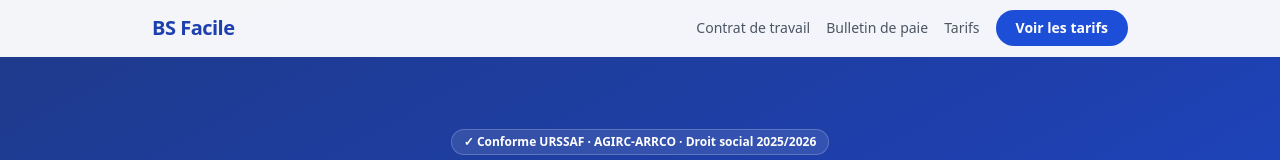
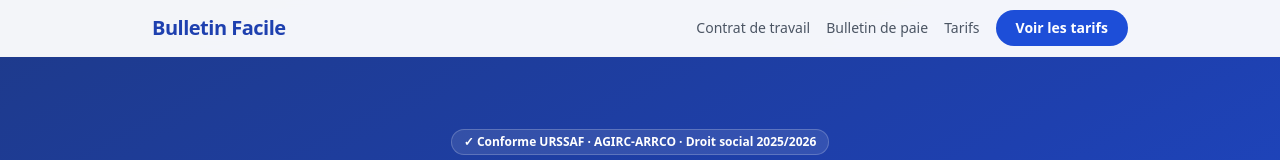
Before and after one commit to Camille06000/bsfacile.fr, a Next.js app: page / in a window 1280 px wide. Shown: the top 160 px of the page. Built offline with nearby package versions, Linux system fonts and the light colour scheme.

Commit message:
rebrand: BS Facile → Bulletin Facile + domaine bulletinfacile.fr partout

```diff
--- a/app/api/checkout/route.ts
+++ b/app/api/checkout/route.ts
@@ -4,7 +4,7 @@
 // Clés à définir dans .env.local :
 // SUMUP_API_KEY=your_sumup_api_key
 // SUMUP_MERCHANT_CODE=your_merchant_code
-// NEXT_PUBLIC_BASE_URL=https://bsfacile.fr
+// NEXT_PUBLIC_BASE_URL=https://bulletinfacile.fr
 
 const PRICE = 49.00; // € TTC
 
@@ -26,11 +26,11 @@
         'Content-Type': 'application/json',
       },
       body: JSON.stringify({
-        checkout_reference: `bsfacile-${Date.now()}`,
+        checkout_reference: `bulletinfacile-${Date.now()}`,
         amount: PRICE,
         currency: 'EUR',
         merchant_code: merchantCode,
-        description: 'BS Facile — Accès à vie',
+        description: 'Bulletin Facile — Accès à vie',
         return_url: `${baseUrl}/success`,
       }),
     });
--- a/app/contrat/page.tsx
+++ b/app/contrat/page.tsx
@@ -1,7 +1,7 @@
 import ContratForm from '@/components/ContratForm';
 
 export const metadata = {
-  title: 'Générateur de contrat de travail — BS Facile',
+  title: 'Générateur de contrat de travail — Bulletin Facile',
   description: 'Créez votre contrat de travail (CDI, CDD, apprentissage, stage) en quelques minutes.',
 };
 
--- a/app/layout.tsx
+++ b/app/layout.tsx
@@ -1,24 +1,24 @@
 import type { Metadata } from 'next';
 import './globals.css';
 
-const BASE = 'https://bsfacile.fr';
+const BASE = 'https://bulletinfacile.fr';
 
 export const metadata: Metadata = {
   metadataBase: new URL(BASE),
   title: {
-    default: 'BS Facile — Générateur de Bulletin de Salaire France 2025/2026',
-    template: '%s | BS Facile',
+    default: 'Bulletin Facile — Générateur de Bulletin de Salaire France 2025/2026',
+    template: '%s | Bulletin Facile',
   },
-  description: 'Générez vos bulletins de salaire français en 30 secondes. Cotisations URSSAF, AGIRC-ARRCO, CSG/CRDS calculées automatiquement. Conforme droit social 2025/2026. Accès à vie 49€.',
+  description: 'Générez vos bulletins de salaire français en 30 secondes. Cotisations URSSAF, AGIRC-ARRCO, CSG/CRDS calculées automatiquement. Conforme droit social 2025/2026. Dès 8,90€.',
   keywords: [
     'bulletin de salaire', 'fiche de paie', 'générateur bulletin de salaire',
     'cotisations sociales', 'URSSAF 2025', 'AGIRC-ARRCO', 'CSG CRDS',
     'réduction Fillon', 'salaire brut net', 'calcul cotisations patronales',
     'logiciel paie gratuit', 'bulletin de salaire en ligne',
   ],
-  authors: [{ name: 'BS Facile', url: BASE }],
-  creator: 'BS Facile',
-  publisher: 'BS Facile',
+  authors: [{ name: 'Bulletin Facile', url: BASE }],
+  creator: 'Bulletin Facile',
+  publisher: 'Bulletin Facile',
   robots: {
     index: true,
     follow: true,
@@ -28,14 +28,14 @@
     type: 'website',
     locale: 'fr_FR',
     url: BASE,
-    siteName: 'BS Facile',
-    title: 'BS Facile — Générateur de Bulletin de Salaire France 2025/2026',
-    description: 'Générez vos bulletins de salaire français en 30 secondes. URSSAF, AGIRC-ARRCO, CSG/CRDS. Conforme 2025/2026. Accès à vie 49€.',
-    images: [{ url: '/og-image.png', width: 1200, height: 630, alt: 'BS Facile — Générateur de bulletin de salaire' }],
+    siteName: 'Bulletin Facile',
+    title: 'Bulletin Facile — Générateur de Bulletin de Salaire France 2025/2026',
+    description: 'Générez vos bulletins de salaire français en 30 secondes. URSSAF, AGIRC-ARRCO, CSG/CRDS. Conforme 2025/2026. Dès 8,90€.',
+    images: [{ url: '/og-image.png', width: 1200, height: 630, alt: 'Bulletin Facile — Générateur de bulletin de salaire' }],
   },
   twitter: {
     card: 'summary_large_image',
-    title: 'BS Facile — Bulletin de Salaire France en 30 secondes',
+    title: 'Bulletin Facile — Bulletin de Salaire France en 30 secondes',
     description: 'Cotisations URSSAF, AGIRC-ARRCO, CSG/CRDS calculées automatiquement. Conforme 2025/2026.',
     images: ['/og-image.png'],
   },
@@ -55,7 +55,7 @@
             __html: JSON.stringify({
               '@context': 'https://schema.org',
               '@type': 'SoftwareApplication',
-              name: 'BS Facile',
+              name: 'Bulletin Facile',
               url: BASE,
               description: 'Générateur de bulletin de salaire français conforme au droit social 2025/2026. Calcul automatique des cotisations URSSAF, AGIRC-ARRCO, CSG/CRDS et réduction Fillon.',
               applicationCategory: 'BusinessApplication',
@@ -104,7 +104,7 @@
                 },
                 {
                   '@type': 'Question',
-                  name: 'BS Facile fonctionne-t-il pour les cadres et les non-cadres ?',
+                  name: 'Bulletin Facile fonctionne-t-il pour les cadres et les non-cadres ?',
                   acceptedAnswer: {
                     '@type': 'Answer',
                     text: 'Oui. Cadres : APEC, tranches AGIRC-ARRCO T2, CEG T2. Non-cadres : taux standards. Effectif < 50 ou ≥ 50 salariés également pris en compte.',
@@ -115,7 +115,7 @@
                   name: 'Comment fonctionne le paiement à vie ?',
                   acceptedAnswer: {
                     '@type': 'Answer',
-                    text: 'Vous payez 49€ une seule fois et accédez à BS Facile sans limite de durée, y compris toutes les futures mises à jour légales.',
+                    text: 'Vous payez 49€ une seule fois et accédez à Bulletin Facile sans limite de durée, y compris toutes les futures mises à jour légales.',
                   },
                 },
               ],
--- a/app/robots.ts
+++ b/app/robots.ts
@@ -3,6 +3,6 @@
 export default function robots(): MetadataRoute.Robots {
   return {
     rules: { userAgent: '*', allow: '/', disallow: ['/api/'] },
-    sitemap: 'https://bsfacile.fr/sitemap.xml',
+    sitemap: 'https://bulletinfacile.fr/sitemap.xml',
   };
 }
--- a/app/sitemap.ts
+++ b/app/sitemap.ts
@@ -1,7 +1,7 @@
 import { MetadataRoute } from 'next';
 
 export default function sitemap(): MetadataRoute.Sitemap {
-  const base = 'https://bsfacile.fr';
+  const base = 'https://bulletinfacile.fr';
   return [
     { url: base, lastModified: new Date(), changeFrequency: 'monthly', priority: 1 },
     { url: `${base}/generateur`, lastModified: new Date(), changeFrequency: 'monthly', priority: 0.9 },
--- a/app/success/page.tsx
+++ b/app/success/page.tsx
@@ -9,7 +9,7 @@
           Paiement confirmé !
         </h1>
         <p className="text-gray-500 mb-8">
-          Votre accès à vie à BS Facile est activé. Vous pouvez maintenant générer
+          Votre accès à vie à Bulletin Facile est activé. Vous pouvez maintenant générer
           des bulletins de salaire illimités.
         </p>
         <Link href="/generateur"
--- a/app/tarifs/page.tsx
+++ b/app/tarifs/page.tsx
@@ -79,7 +79,7 @@
       {/* NAV */}
       <nav className="bg-white border-b border-gray-100 shadow-sm">
         <div className="max-w-6xl mx-auto px-6 h-14 flex items-center justify-between">
-          <a href="/" className="text-blue-800 font-extrabold text-xl tracking-tight">BS Facile</a>
+          <a href="/" className="text-blue-800 font-extrabold text-xl tracking-tight">Bulletin Facile</a>
           <div className="flex items-center gap-6 text-sm">
             <a href="/generateur" className="text-gray-600 hover:text-blue-700">Bulletin de paie</a>
             <a href="/contrat" className="text-gray-600 hover:text-blue-700">Contrat de travail</a>
--- a/components/BulletinForm.tsx
+++ b/components/BulletinForm.tsx
@@ -258,7 +258,7 @@
           <span className="font-bold text-blue-800 text-sm px-3 py-1 bg-blue-50 rounded-full border border-blue-200">Bulletin de paie</span>
           <a href="/contrat" className="text-sm text-gray-500 hover:text-blue-700 px-3 py-1 rounded-full hover:bg-gray-50 transition-colors">Contrat de travail →</a>
         </div>
-        <h1 className="text-4xl font-extrabold text-blue-800 mb-2">BS Facile</h1>
+        <h1 className="text-4xl font-extrabold text-blue-800 mb-2">Bulletin Facile</h1>
         <p className="text-gray-500 text-lg">Générateur de bulletin de salaire français — Droit social 2025 / 2026</p>
       </div>
 
--- a/components/ContratDisplay.tsx
+++ b/components/ContratDisplay.tsx
@@ -332,7 +332,7 @@
 
       {/* ══ PIED DE PAGE ══ */}
       <div style={{ marginTop: '30px', borderTop: '1px solid #eee', paddingTop: '8px', fontSize: '8px', color: '#aaa', textAlign: 'center' }}>
-        Document généré par BS Facile — À titre indicatif uniquement. Consultez un professionnel du droit pour validation.
+        Document généré par Bulletin Facile — À titre indicatif uniquement. Consultez un professionnel du droit pour validation.
       </div>
 
     </div>
--- a/components/LandingPage.tsx
+++ b/components/LandingPage.tsx
@@ -43,7 +43,7 @@
       {/* ── NAV ── */}
       <nav className="fixed top-0 w-full bg-white/95 backdrop-blur border-b border-gray-100 z-50" aria-label="Navigation principale">
         <div className="max-w-5xl mx-auto px-6 h-14 flex items-center justify-between">
-          <span className="text-blue-800 font-extrabold text-xl tracking-tight">BS Facile</span>
+          <span className="text-blue-800 font-extrabold text-xl tracking-tight">Bulletin Facile</span>
           <div className="flex items-center gap-4">
             <a href="/contrat" className="text-sm text-gray-600 hover:text-blue-700 hidden sm:block">Contrat de travail</a>
             <a href="/generateur" className="text-sm text-gray-600 hover:text-blue-700 hidden sm:block">Bulletin de paie</a>
@@ -116,7 +116,7 @@
           </h2>
           <div className="grid md:grid-cols-2 gap-6">
             <div className="bg-red-50 border border-red-100 rounded-2xl p-6">
-              <div className="font-bold text-red-700 mb-3">❌ Avant BS Facile</div>
+              <div className="font-bold text-red-700 mb-3">❌ Avant Bulletin Facile</div>
               <ul className="space-y-2 text-sm text-gray-600">
                 {['Formules Excel interminables', 'Taux URSSAF à chercher manuellement', 'Réduction Fillon complexe à calculer', 'Bulletin peu présentable', 'Risque d\'erreur sur les montants'].map(i => (
                   <li key={i} className="flex items-center gap-2"><span className="text-red-400">✗</span>{i}</li>
@@ -124,7 +124,7 @@
               </ul>
             </div>
             <div className="bg-green-50 border border-green-100 rounded-2xl p-6">
-              <div className="font-bold text-green-700 mb-3">✅ Avec BS Facile</div>
+              <div className="font-bold text-green-700 mb-3">✅ Avec Bulletin Facile</div>
               <ul className="space-y-2 text-sm text-gray-600">
                 {['Saisir le brut — tout le reste est calculé', 'Tous les taux 2025/2026 intégrés', 'Fillon calculé automatiquement', 'Bulletin structuré prêt à imprimer', 'Conformité légale garantie'].map(i => (
                   <li key={i} className="flex items-center gap-2"><span className="text-green-500">✓</span>{i}</li>
@@ -200,7 +200,7 @@
           </h2>
           <div className="grid md:grid-cols-3 gap-6">
             {[
-              { name: 'Marie L.', role: 'Responsable RH, PME 12 salariés', stars: 5, text: 'J\'utilisais Excel depuis 5 ans. BS Facile m\'a fait gagner 2h par mois dès la première fiche de paie. Les taux sont toujours à jour.' },
+              { name: 'Marie L.', role: 'Responsable RH, PME 12 salariés', stars: 5, text: 'J\'utilisais Excel depuis 5 ans. Bulletin Facile m\'a fait gagner 2h par mois dès la première fiche de paie. Les taux sont toujours à jour.' },
               { name: 'Thomas R.', role: 'Gérant, SARL BTP', stars: 5, text: 'Réduction Fillon calculée automatiquement, c\'est ce qui m\'a convaincu. Économie nette sur le coût employeur visible immédiatement.' },
               { name: 'Sandrine M.', role: 'Expert-comptable indépendante', stars: 5, text: 'Je l\'utilise pour mes petits clients qui n\'ont pas de logiciel de paie. Simple, rapide, bulletin présentable. Excellent rapport qualité/prix.' },
             ].map(t => (
@@ -371,23 +371,23 @@
           <h2 id="faq-heading" className="text-3xl font-extrabold text-center text-gray-900 mb-4">
             Questions fréquentes sur la génération de bulletins de salaire
           </h2>
-          <p className="text-center text-gray-500 mb-10">Tout ce que vous devez savoir sur BS Facile et le calcul des cotisations sociales.</p>
+          <p className="text-center text-gray-500 mb-10">Tout ce que vous devez savoir sur Bulletin Facile et le calcul des cotisations sociales.</p>
           <div className="space-y-4">
             {[
               {
                 q: 'Comment calculer le salaire net à partir du brut en 2026 ?',
-                a: 'Avec BS Facile, saisissez simplement le salaire brut mensuel. Le net à payer est calculé automatiquement après déduction de toutes les cotisations salariales (vieillesse, AGIRC-ARRCO, CSG/CRDS…) et du prélèvement à la source (PAS). Pour 2026 : PMSS 4 005 €, SMIC 1 801,80 €.',
+                a: 'Avec Bulletin Facile, saisissez simplement le salaire brut mensuel. Le net à payer est calculé automatiquement après déduction de toutes les cotisations salariales (vieillesse, AGIRC-ARRCO, CSG/CRDS…) et du prélèvement à la source (PAS). Pour 2026 : PMSS 4 005 €, SMIC 1 801,80 €.',
               },
               {
                 q: 'Les taux URSSAF et AGIRC-ARRCO 2026 sont-ils intégrés ?',
                 a: 'Oui. Tous les taux officiels 2025 et 2026 sont intégrés : vieillesse plafonnée (6,90% / 8,55%), AGIRC-ARRCO T1 (3,15% / 4,72%), T2 (8,64% / 12,95%), CEG, CET (0,14% / 0,21%), CSG déductible (6,80%), CSG/CRDS non déductible (2,90%), allocations familiales, AT/MP, chômage, AGS.',
               },
               {
-                q: 'Comment fonctionne la réduction Fillon dans BS Facile ?',
+                q: 'Comment fonctionne la réduction Fillon dans Bulletin Facile ?',
                 a: 'La réduction Fillon (allègement général de cotisations patronales) est calculée automatiquement si le salaire brut est inférieur à 1,6 × SMIC annuel. Le coefficient et le montant apparaissent dans le tableau des cotisations patronales.',
               },
               {
-                q: 'BS Facile gère-t-il les heures supplémentaires et les absences ?',
+                q: 'Bulletin Facile gère-t-il les heures supplémentaires et les absences ?',
                 a: 'Oui. Les heures supplémentaires 25%/50% sont calculées avec exonération IR (Loi TEPA). Les absences (maladie, AT, CP, RTT, sans solde) sont déduites automatiquement avec calcul de l\'IJSS en cas de maintien de salaire.',
               },
               {
@@ -434,7 +434,7 @@
       <footer className="bg-gray-900 text-gray-400 text-sm py-8 px-6">
         <div className="max-w-4xl mx-auto flex flex-col md:flex-row justify-between items-center gap-4">
           <div>
-            <span className="font-bold text-white">BS Facile</span>
+            <span className="font-bold text-white">Bulletin Facile</span>
             <span className="ml-2">· Générateur de bulletin de salaire français</span>
           </div>
           <div className="flex gap-6">
@@ -443,7 +443,7 @@
             <a href="/tarifs" className="hover:text-white transition-colors">Tarifs</a>
             <a href="#faq-heading" className="hover:text-white transition-colors">FAQ</a>
           </div>
-          <p>© {new Date().getFullYear()} BS Facile · Conformité URSSAF 2025/2026</p>
+          <p>© {new Date().getFullYear()} Bulletin Facile · Conformité URSSAF 2025/2026</p>
         </div>
       </footer>
     </div>
--- a/package.json
+++ b/package.json
@@ -1,5 +1,5 @@
 {
-  "name": "bsfacile",
+  "name": "bulletinfacile",
   "version": "0.1.0",
   "private": true,
   "scripts": {
```
Also changed, not shown: .claude/settings.local.json.
